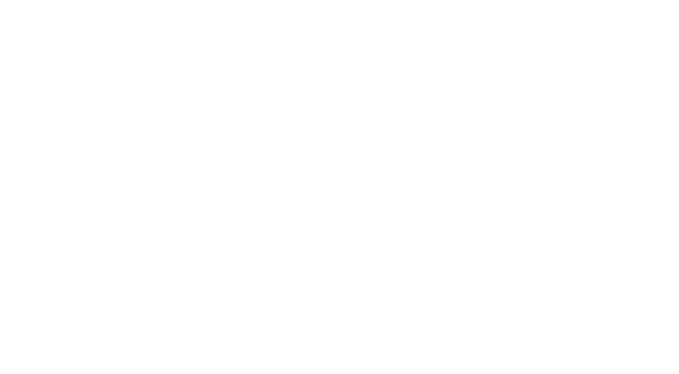
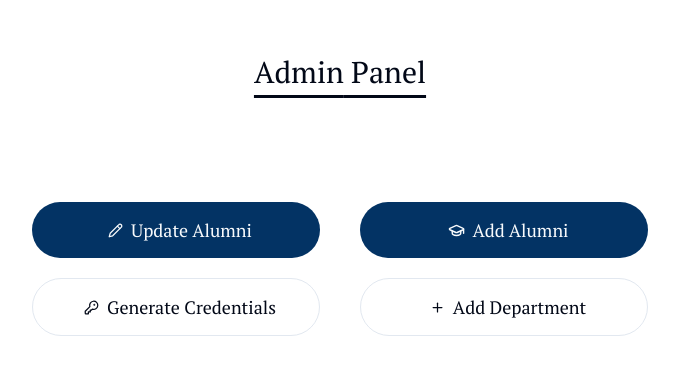
Before and after one commit to arnabalumni/alumni-fe, a React (Vite) app: page /adminpanel in a window 1280 px wide. Before the commit this address had no page. Shown: the part 186-560 px from the top of the page, without its empty margins (300-979 px from the left). Built offline with nearby package versions, Linux system fonts and the light colour scheme.

Commit message:
auth provided 3/5

```diff
--- a/src/App.tsx
+++ b/src/App.tsx
@@ -1,16 +1,21 @@
 import "./App.css";
 import { Route, Routes } from "react-router-dom";
 import { Home } from "@/pages/home";
-import { AlumniDetails } from "@/pages/alumnidetails";
+import { AlumniDetails } from "@/pages/alumniDetails";
 import { LoginPage } from "@/pages/login";
+import { Panel } from "@/pages/panel";
+import { useAuth } from "./auth/authProvider";
 
 function App() {
+  const auth = useAuth();
+  console.log(auth);
   return (
     <>
       <Routes>
         <Route path="/" element={<Home />} />
         <Route path="/alumnidetails" element={<AlumniDetails />} />
         <Route path="/loginpage" element={<LoginPage />} />
+        <Route path="/adminpanel" element={<Panel />} />
       </Routes>
     </>
   );
--- /dev/null
+++ b/src/auth/authContext.tsx
@@ -0,0 +1,4 @@
+import { AuthContextType } from "@/types";
+import { createContext } from "react";
+
+export const AuthContext = createContext({} as AuthContextType);
--- /dev/null
+++ b/src/auth/authProvider.tsx
@@ -0,0 +1,110 @@
+import {
+  useCallback,
+  useContext,
+  useEffect,
+  useMemo,
+  useReducer,
+  useState,
+} from "react";
+import { AuthContext } from "./authContext";
+import { ActionMapType, AuthContextType, AuthStateType } from "@/types";
+import { parseJwt } from "@/lib/utils";
+
+type Props = {
+  children: React.ReactNode;
+};
+
+enum Types {
+  INITIAL = "INITIAL",
+}
+
+export const useAuth = () => useContext(AuthContext);
+
+type Payload = {
+  [Types.INITIAL]: {
+    token: string | null;
+    loading?: boolean;
+  };
+};
+
+type Action = ActionMapType<Payload>[keyof ActionMapType<Payload>];
+
+const initialState: AuthStateType = {
+  token: null,
+  loading: true,
+};
+
+const reducer = (state: AuthStateType, action: Action): AuthStateType => {
+  if (action.type === Types.INITIAL) {
+    return {
+      loading: false,
+      token: action.payload.token,
+    };
+  }
+  return state;
+};
+
+type Claim = {
+  isHod: boolean;
+  departmentId: number;
+};
+
+export function AuthProvider({ children }: Props) {
+  const [state, dispatch] = useReducer(reducer, initialState);
+  const [claims, setClaims] = useState<Claim | null>(null);
+  useEffect(() => {
+    const timeout = setTimeout(() => {
+      const storedToken = localStorage.getItem("token");
+      let isHod = null;
+      let departmentId = null;
+      if (storedToken) {
+        const claims = parseJwt(storedToken);
+        isHod = claims.isHod;
+        departmentId = claims.departmentId;
+      }
+      dispatch({
+        type: Types.INITIAL,
+        payload: {
+          token: storedToken ? storedToken : null, //store from local storage
+        },
+      });
+      setClaims({ isHod: isHod, departmentId: departmentId });
+      return () => clearTimeout(timeout);
+    }, 5000);
+  }, []);
+
+  const logout = useCallback(() => {
+    localStorage.removeItem("token");
+    dispatch({
+      type: Types.INITIAL,
+      payload: {
+        token: null,
+      },
+    });
+  }, []);
+
+  const login = useCallback((token: string) => {
+    const claims = parseJwt(token);
+    dispatch({
+      type: Types.INITIAL,
+      payload: {
+        token: token,
+      },
+    });
+    setClaims({ isHod: claims.isHod, departmentId: claims.departmentId });
+  }, []);
+
+  const value: AuthContextType = useMemo(
+    () => ({
+      token: state.token,
+      loading: state.loading,
+      isHod: claims?.isHod ?? null,
+      departmentId: claims?.departmentId ?? null,
+      logout,
+      login,
+    }),
+    [state, logout, login]
+  );
+
+  return <AuthContext.Provider value={value}>{children}</AuthContext.Provider>;
+}
--- a/src/lib/utils.ts
+++ b/src/lib/utils.ts
@@ -1,6 +1,28 @@
-import { type ClassValue, clsx } from "clsx"
-import { twMerge } from "tailwind-merge"
+import { type ClassValue, clsx } from "clsx";
+import { twMerge } from "tailwind-merge";
 
 export function cn(...inputs: ClassValue[]) {
-  return twMerge(clsx(inputs))
+  return twMerge(clsx(inputs));
 }
+
+export function parseJwt(token: string) {
+  try {
+    // Split the token into parts and base64 decode the payload
+    const base64Url = token.split(".")[1];
+    const base64 = base64Url.replace(/-/g, "+").replace(/_/g, "/");
+    const payload = decodeURIComponent(
+      atob(base64)
+        .split("")
+        .map(function (c) {
+          return "%" + ("00" + c.charCodeAt(0).toString(16)).slice(-2);
+        })
+        .join("")
+    );
+
+    // Parse the payload as JSON
+    return JSON.parse(payload);
+  } catch (error) {
+    console.error("Error parsing JWT", error);
+    return null;
+  }
+}
--- a/src/main.tsx
+++ b/src/main.tsx
@@ -3,11 +3,14 @@ import ReactDOM from "react-dom/client";
 import App from "./App.tsx";
 import "./index.css";
 import { BrowserRouter } from "react-router-dom";
+import { AuthProvider } from "./auth/authProvider.tsx";
 
 ReactDOM.createRoot(document.getElementById("root")!).render(
   <React.StrictMode>
-    <BrowserRouter>
-      <App />
-    </BrowserRouter>
+    <AuthProvider>
+      <BrowserRouter>
+        <App />
+      </BrowserRouter>
+    </AuthProvider>
   </React.StrictMode>
 );
--- a/src/pages/login.tsx
+++ b/src/pages/login.tsx
@@ -4,15 +4,14 @@ import { Input } from "@/components/ui/input";
 import { Label } from "@/components/ui/label";
 import { Button } from "@/components/ui/button";
 import axios from "axios";
+import { useAuth } from "@/auth/authProvider";
 
 export function LoginPage() {
   const [username, setUsername] = useState("");
   const [password, setPassword] = useState("");
-  const [errorMessage, setErrorMessage] = useState<string>("");
-
+  const [errorMessage, setErrorMessage] = useState("");
+  const auth = useAuth();
   const handleLogin = () => {
-    console.log("Logging in with:", username, password);
-
     axios
       .post(`${import.meta.env.VITE_APP_LOCAL_SERVER_URL}/api/v1/login`, {
         username: username,
@@ -20,6 +19,10 @@ export function LoginPage() {
       })
       .then((response) => {
         console.log(response.data);
+        if (!response.data.token) {
+          throw new Error("Invalid Username or Password");
+        }
+        auth.login(response.data.token);
         setErrorMessage("");
       })
       .catch((error) => {
--- a/src/pages/panel.tsx
+++ b/src/pages/panel.tsx
@@ -0,0 +1,51 @@
+import { Button } from "@/components/ui/button";
+import { cn } from "@/lib/utils";
+import { GraduationCap, KeyRound, Pencil, Plus } from "lucide-react";
+import { useEffect, useState } from "react";
+
+export function Panel() {
+  const [userType, setUserType] = useState<string>("Admin");
+  const [adminOptionsDisplay, setAdminOptionsDisplay] =
+    useState<string>("flex");
+
+  useEffect(() => {}, []);
+
+  return (
+    <div className="flex flex-col items-center gap-[7rem] p-[15rem]">
+      <h1 className="text-3xl underline underline-offset-[12px]">
+        {userType} Panel
+      </h1>
+
+      <div className="flex flex-col gap-5">
+        <div className="flex gap-10">
+          <Button className="w-[18rem] text-lg py-7 rounded-full" size={"lg"}>
+            <Pencil size={15} className="mx-2" />
+            Update Alumni
+          </Button>
+          <Button className="w-[18rem] text-lg py-7 rounded-full" size={"lg"}>
+            <GraduationCap size={17} className="mx-2" />
+            Add Alumni
+          </Button>
+        </div>
+        <div className={cn("gap-10", adminOptionsDisplay)}>
+          <Button
+            className="w-[18rem] text-lg py-7 rounded-full"
+            size={"lg"}
+            variant={"outline"}
+          >
+            <KeyRound size={15} className="mx-2" />
+            Generate Credentials
+          </Button>
+          <Button
+            className="w-[18rem] text-lg py-7 rounded-full"
+            size={"lg"}
+            variant={"outline"}
+          >
+            <Plus size={15} className="mx-2" />
+            Add Department
+          </Button>
+        </div>
+      </div>
+    </div>
+  );
+}
--- /dev/null
+++ b/src/routes/index.tsx
@@ -0,0 +1,45 @@
+import { AlumniDetails } from "@/pages/alumniDetails";
+import { Home } from "@/pages/home";
+import { LoginPage } from "@/pages/login";
+import { RouterProvider, createBrowserRouter } from "react-router-dom";
+
+export function Routes() {
+  const routesForPublic = [
+    {
+      path: "/",
+      element: <Home />,
+    },
+    {
+      path: "/alumnidetails",
+      element: <AlumniDetails />,
+    },
+  ];
+
+  const routesForAuthenticatedOnly = [
+    {
+      path: "/adminpanel",
+      element: <>hello</>, // Wrap the component in ProtectedRoute
+      //   children: [
+      //   {
+      //     path: "",
+      //     element: <div>User Home Page</div>,
+      //   },
+      //   {
+      //     path: "/profile",
+      //     element: <div>User Profile</div>,
+      //   },
+      //   {
+      //     path: "/logout",
+      //     element: <Logout />,
+      //   },
+      //   ],
+    },
+  ];
+
+  const routesForNotAuthenticatedOnly = [
+    {
+      path: "/loginpage",
+      element: <LoginPage />,
+    },
+  ];
+}
--- /dev/null
+++ b/src/types.ts
@@ -0,0 +1,8 @@
+export type AuthContextType = {
+  token: string | null;
+  isHod: boolean | null;
+  departmentId: number | null;
+  loading: boolean;
+  logout?: () => void;
+  login: (token: string) => void;
+};
```
Also changed, not shown: src/pages/alumniDetails.tsx (renamed from src/pages/alumnidetails.tsx).
